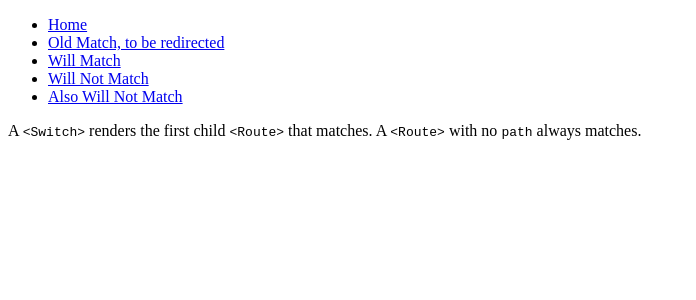
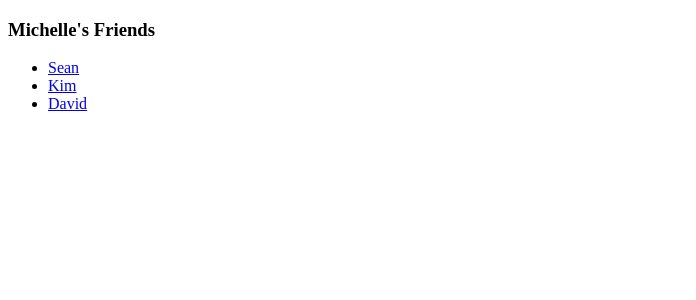
Before and after one commit to sophia1215/react-router-demo, a React (Create React App) app: page / in a window 1280 px wide. Shown: the top 300 px of the page, without its empty margins (0-696 px from the left). Built offline with nearby package versions, Linux system fonts and the light colour scheme.

Commit message:
react-router example: Recursive Paths

```diff
--- /dev/null
+++ b/src/RecursivePaths.js
@@ -0,0 +1,37 @@
+import React, { Component } from "react";
+import { BrowserRouter as Router, Route, Link } from "react-router-dom";
+
+const PEEPS = [
+  { id: 0, name: "Michelle", friends: [1, 2, 3] },
+  { id: 1, name: "Sean", friends: [0, 3] },
+  { id: 2, name: "Kim", friends: [0, 1, 3] },
+  { id: 3, name: "David", friends: [1, 2] },
+];
+
+const find = id => PEEPS.find(p => p.id == id);
+
+const RecursiveExample = () => (
+  <Router>
+    <Person match = {{ params: { id: 0 }, url: "" }} />
+  </Router>
+);
+
+const Person = ({ match }) => {
+  const person = find(match.params.id);
+
+  return (
+    <div>
+      <h3>{ person.name }'s Friends</h3>
+      <ul>
+        { person.friends.map(id => (
+          <li key = {id}>
+            <Link to = {`${ match.url }/${ id }`}> { find(id).name } </Link>
+          </li>
+        )) }
+      </ul>
+      <Route path = {`${ match.url }/:id`} component = { Person } />
+    </div>
+  );
+};
+
+export default RecursiveExample;
--- a/src/index.js
+++ b/src/index.js
@@ -5,11 +5,13 @@
 // import AuthWorkFlow from './AuthWorkFlow';
 // import CustomLink from './CustomLink';
 // import PreventingTransitions from './PreventingTransitions';
-import NoMatch from './NoMatch';
+// import NoMatch from './NoMatch';
+import RecursivePaths from './RecursivePaths';
 
 // ReactDOM.render(<App />, document.getElementById('root'));
 // ReactDOM.render(<UrlParams />, document.getElementById('root'));
 // ReactDOM.render(<AuthWorkFlow />, document.getElementById('root'));
 // ReactDOM.render(<CustomLink />, document.getElementById('root'));
 // ReactDOM.render(<PreventingTransitions />, document.getElementById('root'));
-ReactDOM.render(<NoMatch />, document.getElementById('root'));
+// ReactDOM.render(<NoMatch />, document.getElementById('root'));
+ReactDOM.render(<RecursivePaths />, document.getElementById('root'));
```
